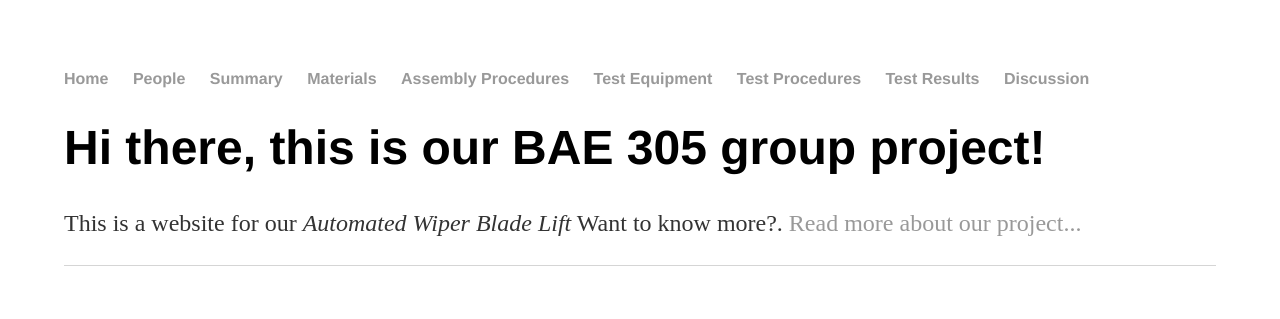
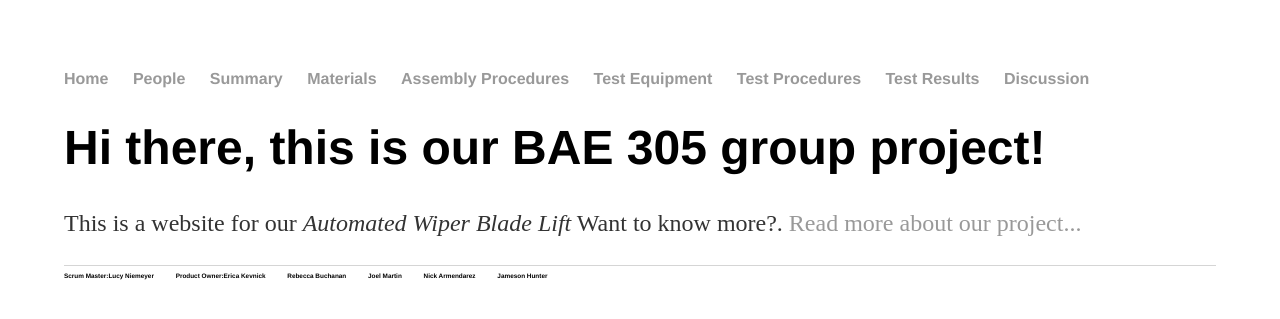
Before and after one commit to rlbu226/rlbu226.github.io, a Jekyll site: the page built from index.html, in a window 1280 px wide. Shown: the top 319 px of the page. Built offline with Jekyll 4.4.1, drawn with Linux system fonts in a browser that asks for light colours.

Commit message:
Update default.html

```diff
--- a/_layouts/default.html
+++ b/_layouts/default.html
@@ -26,8 +26,13 @@
     		</div><!-- /.blurb -->
 		</div><!-- /.container -->
 		<footer>
-    	<ul>
-        <ul type= "Scrum Master-Lucy Niemeyer, Product Owner-Erica Kevnick, Rebecca Buchanan, Joel Martin, Nick Armendarez, Jameson Hunter">
+    			<ul>
+				<li>Scrum Master:Lucy Niemeyer</li>
+				<li>Product Owner:Erica Kevnick</li>
+				<li>Rebecca Buchanan</li>
+				<li>Joel Martin</li>
+				<li>Nick Armendarez</li>
+				<li>Jameson Hunter</li>
 			</ul>
 		</footer>
 	</body>
```
